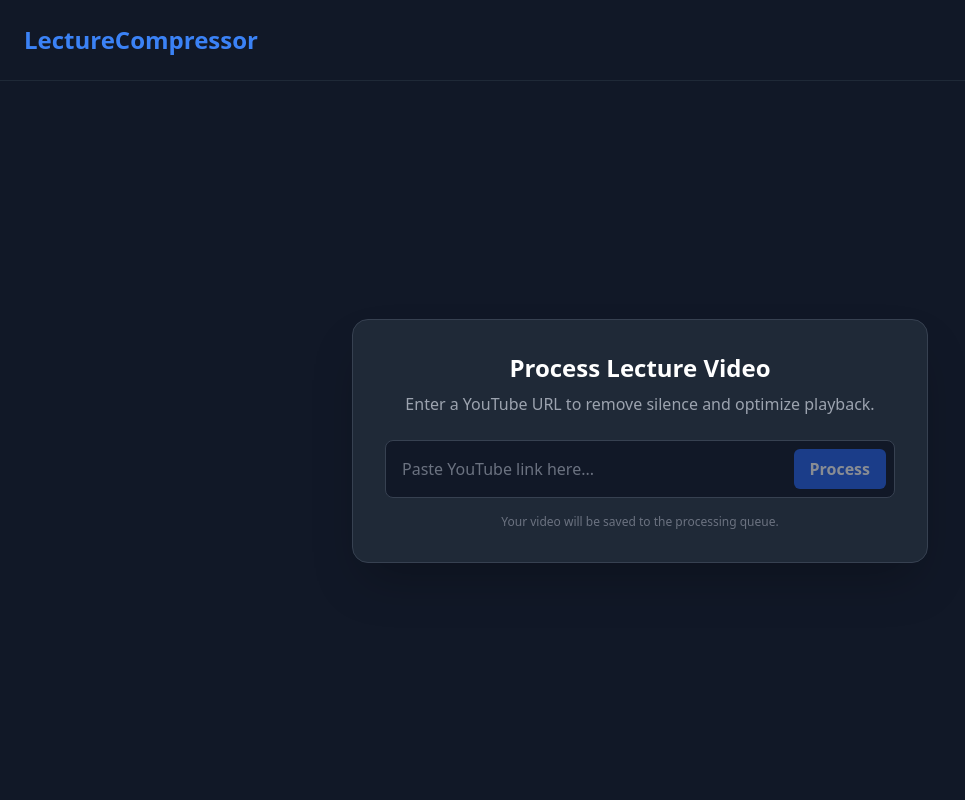
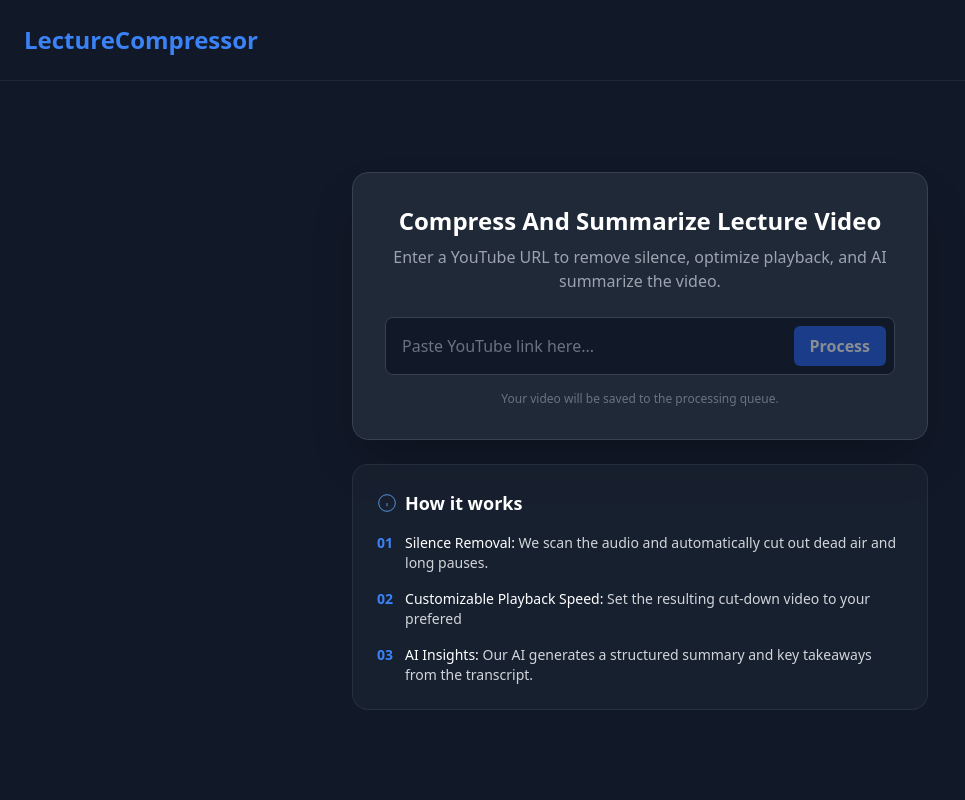
Before and after one commit to RideZaWind/lecture-compressor, a Flask app: page / in a window 1280 px wide. Shown: the whole page, without its empty margins (0-965 px from the left). Run offline with Flask 3, Linux system fonts and the light colour scheme; some libraries are stand-ins or nearby versions.

Commit message:
Chatbot + UI changes

```diff
--- a/app/routes.py
+++ b/app/routes.py
@@ -12,7 +12,6 @@ from app.chat import get_video_data
 
 
 app = Flask(__name__)
-app.jinja_env.filters['format_seconds'] = format_seconds
 
 load_dotenv()
 PROXY = os.getenv("PROXY")
@@ -105,8 +104,7 @@ def view_status(video_id):
 def status_poll(video_id):
     document = videos_collection.find_one({"_id": ObjectId(video_id)})
     if not document:
-        # TODO: look into a better response
-        return "<div class='text-red-500'>Error: Job not found.</div>", 404
+        return "<div class='text-red-500'>Error: Video not found in database. Please try again.</div>", 404
 
     status = document.get("status")
 
@@ -114,6 +112,18 @@ def status_poll(video_id):
     if status == "completed":
         file_name = document.get("path")
         video_url = url_for('serve_video', filename=file_name)
+
+        stats = document["stats"]
+        time_saved = stats["time_saved"]
+        original_duration = stats["original_duration"]  # avoid divide by zero
+        final_duration = stats["final_duration"]
+        params = document["params"]
+        speed = params["speed"]
+        threshold = params["threshold"]
+        min_silence = params["min_silence"]
+
+        efficiency = round((time_saved / original_duration) * 100, 1)
+
 
 
         return f"""
@@ -126,7 +136,7 @@ def status_poll(video_id):
                 </video>
             </div>
 
-            <div class="flex flex-col sm:flex-row gap-4 justify-center">
+            <div class="flex flex-col sm:flex-row gap-4 justify-center mb-8">
                 <a href="{video_url}" download class="bg-blue-600 hover:bg-blue-500 text-white px-6 py-3 rounded-md font-bold transition text-center">
                     Download MP4
                 </a>
@@ -138,6 +148,52 @@ def status_poll(video_id):
                 <a href="/" class="bg-gray-700 hover:bg-gray-600 text-white px-6 py-3 rounded-md font-bold transition text-center">
                     New Video
                 </a>
+            </div>
+
+            <!-- STATS SECTION -->
+            <div class="grid grid-cols-2 gap-4 mb-8">
+                <div class="bg-blue-900/20 border border-blue-500/30 p-4 rounded-xl text-center">
+                    <p class="text-xs text-blue-300 uppercase tracking-wider font-semibold">Time Shaved Off</p>
+                    <p class="text-3xl font-bold text-white mt-1">{format_seconds(time_saved)}</p>
+                </div>
+
+                <div class="bg-green-900/20 border border-green-500/30 p-4 rounded-xl text-center">
+                    <p class="text-xs text-green-300 uppercase tracking-wider font-semibold">Efficiency Boost</p>
+                    <p class="text-3xl font-bold text-white mt-1">{efficiency}%</p>
+                </div>
+            </div>
+
+            <div class="bg-gray-900 rounded-xl p-4 border border-gray-700">
+                <h3 class="text-sm font-semibold text-gray-400 mb-3 border-b border-gray-800 pb-2">
+                    Customization Parameters
+                </h3>
+
+                <div class="space-y-3">
+                    <div class="flex justify-between text-sm">
+                        <span class="text-gray-500">Playback Speed</span>
+                        <span class="text-white font-mono">{speed}x</span>
+                    </div>
+
+                    <div class="flex justify-between text-sm">
+                        <span class="text-gray-500">Silence Threshold</span>
+                        <span class="text-white font-mono">{threshold}dB</span>
+                    </div>
+
+                    <div class="flex justify-between text-sm">
+                        <span class="text-gray-500">Min. Silence Length</span>
+                        <span class="text-white font-mono">{min_silence}s</span>
+                    </div>
+
+                    <div class="flex justify-between text-sm">
+                        <span class="text-gray-500">Original Length</span>
+                        <span class="text-white">{format_seconds(original_duration)}</span>
+                    </div>
+
+                    <div class="flex justify-between text-sm">
+                        <span class="text-gray-500">New Length</span>
+                        <span class="text-white font-bold text-blue-400">{format_seconds(final_duration)}</span>
+                    </div>
+                </div>
             </div>
         </div>
         """
--- a/app/templates/index.html
+++ b/app/templates/index.html
@@ -1,12 +1,10 @@
 {% extends "base.html" %}
 
 {% block content %}
-<div class="w-full max-w-xl">
-    <div class="bg-gray-800 p-8 rounded-2xl shadow-2xl border border-gray-700 text-center">
-
-        <h1 class="text-2xl font-bold mb-2">Process Lecture Video</h1>
+<div class="w-full max-w-xl space-y-6"> <div class="bg-gray-800 p-8 rounded-2xl shadow-2xl border border-gray-700 text-center">
+        <h1 class="text-2xl font-bold mb-2">Compress And Summarize Lecture Video</h1>
         <p class="text-gray-400 mb-6">
-            Enter a YouTube URL to remove silence and optimize playback.
+            Enter a YouTube URL to remove silence, optimize playback, and AI summarize the video.
         </p>
 
         {% with messages = get_flashed_messages(with_categories=true) %}
@@ -49,7 +47,31 @@
         <p class="mt-4 text-xs text-gray-500">
             Your video will be saved to the processing queue.
         </p>
+    </div>
 
+    <div class="bg-gray-800/50 p-6 rounded-2xl border border-gray-700/50">
+        <h2 class="text-lg font-semibold text-white mb-4 flex items-center gap-2">
+            <svg class="w-5 h-5 text-blue-400" fill="none" stroke="currentColor" viewBox="0 0 24 24">
+                <path stroke-linecap="round" stroke-linejoin="round" stroke-width="2" d="Information-circle-icon-path... (standard info icon)"></path>
+                <circle cx="12" cy="12" r="10"></circle><line x1="12" y1="16" x2="12" y2="12"></line><line x1="12" y1="8" x2="12.01" y2="8"></line>
+            </svg>
+            How it works
+        </h2>
+
+        <div class="grid grid-cols-1 gap-4 text-sm">
+            <div class="flex gap-3">
+                <div class="text-blue-500 font-bold">01</div>
+                <p class="text-gray-300"><span class="text-white font-medium">Silence Removal:</span> We scan the audio and automatically cut out dead air and long pauses.</p>
+            </div>
+            <div class="flex gap-3">
+                <div class="text-blue-500 font-bold">02</div>
+                <p class="text-gray-300"><span class="text-white font-medium">Customizable Playback Speed:</span> Set the resulting cut-down video to your prefered </p>
+            </div>
+            <div class="flex gap-3">
+                <div class="text-blue-500 font-bold">03</div>
+                <p class="text-gray-300"><span class="text-white font-medium">AI Insights:</span> Our AI generates a structured summary and key takeaways from the transcript.</p>
+            </div>
+        </div>
     </div>
 </div>
 
```
Also changed, not shown: app/templates/customize.html (+5 -3 lines), app/templates/results.html (deleted, +0 -53 lines).
